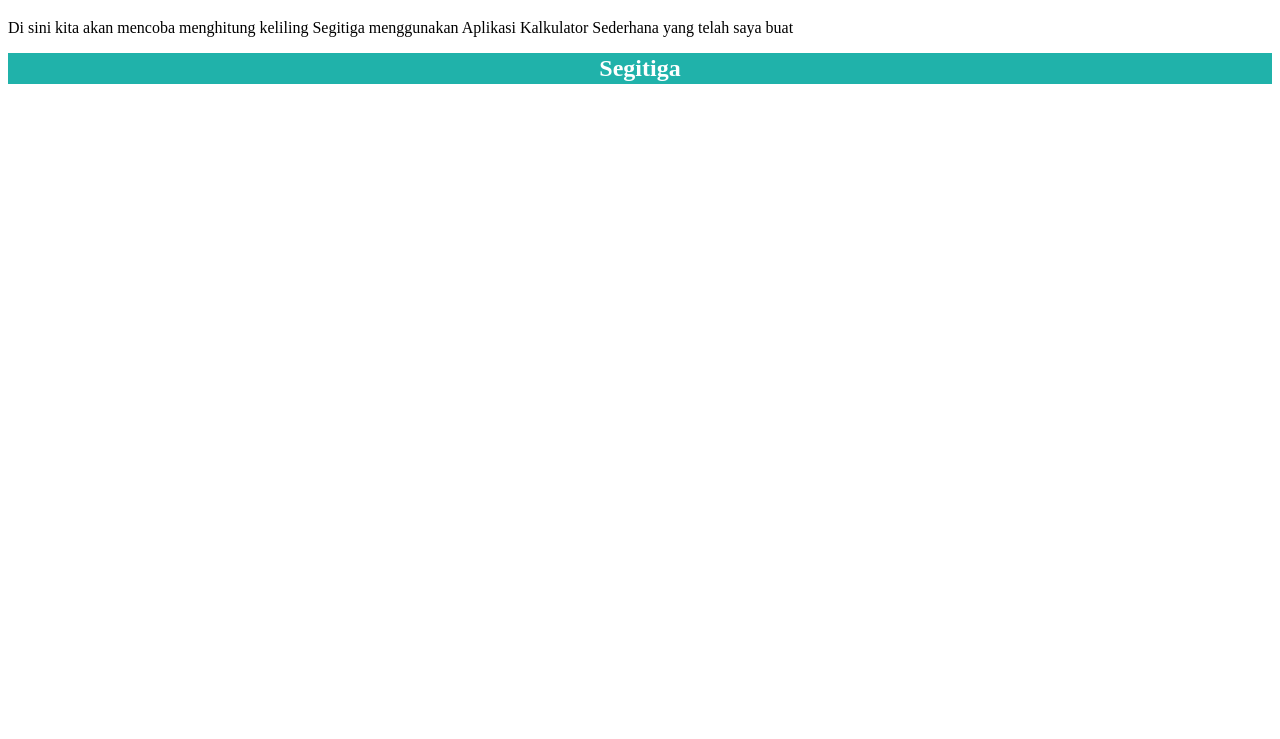
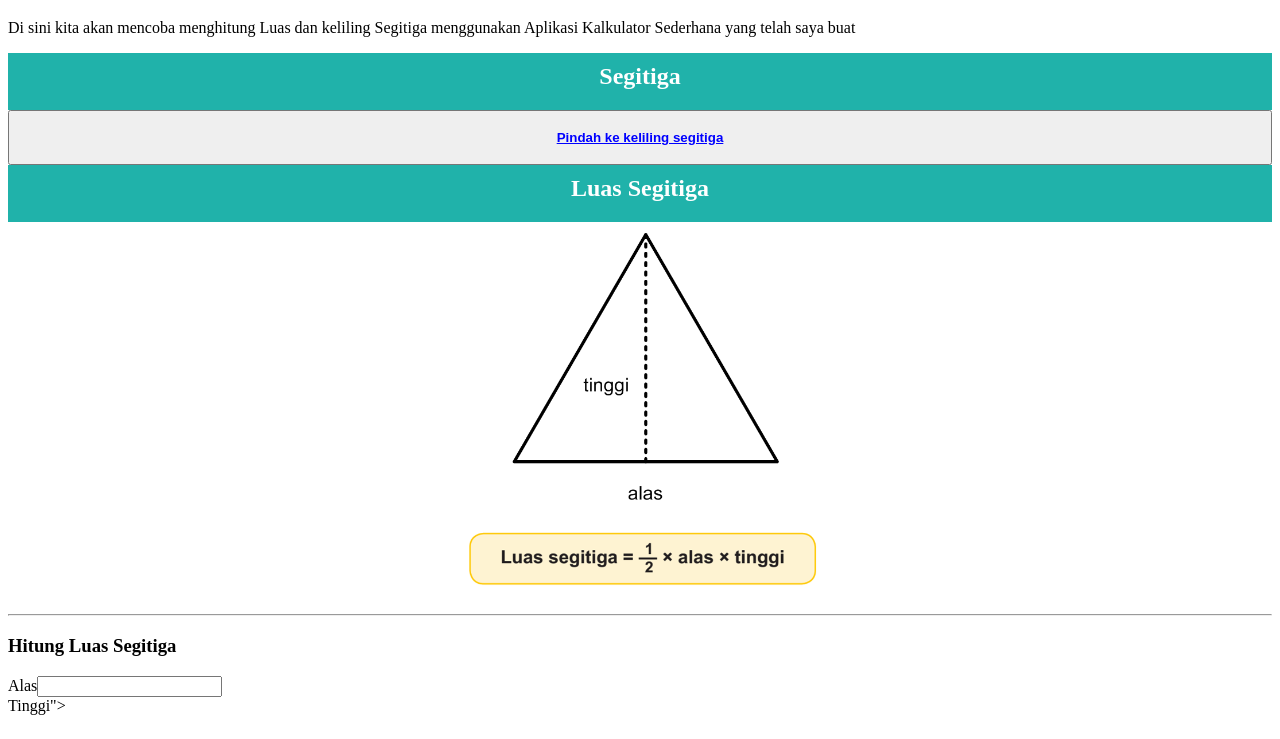
Before and after one commit to revou-fundamental-course/13-may-24-Yorayor, a plain HTML site: page index.html in a window 1280 px wide. Shown: the part 61-800 px from the top of the page. Drawn offline with Linux system fonts and the light colour scheme.

Commit message:
Third Config

```diff
--- a/css/style.css
+++ b/css/style.css
@@ -1,11 +1,28 @@
+.headerAwal {
+  text-align: center;
+}
+
 .section-content {
   background-color: lightseagreen;
   color: white;
   text-align: center;
-  padding-top: 2px;
+  padding-top: 10px;
   padding-bottom: 2px;
 }
 
 .section-content > h2 {
   margin: 0;
 }
+
+#pindah-keliling {
+  width: 100%;
+  padding-top: 18px;
+  padding-bottom: 18px;
+  font-weight: bolder;
+  color: blue;
+}
+
+.formula-img {
+  width: 30%;
+  text-align: center;
+}
--- a/index.html
+++ b/index.html
@@ -4,17 +4,47 @@
     <title>HTML Calculator</title>
     <link rel="stylesheet" href="css/style.css" />
   </head>
+
   <body>
     <header>
       <h1>Welcome to the HTML Calculator</h1>
       <section>
-        <p>Di sini kita akan mencoba menghitung keliling Segitiga menggunakan Aplikasi Kalkulator Sederhana yang telah saya buat</p>
+        <p>Di sini kita akan mencoba menghitung Luas dan keliling Segitiga menggunakan Aplikasi Kalkulator Sederhana yang telah saya buat</p>
       </section>
     </header>
     <section>
       <div class="section-content">
         <h2>Segitiga</h2>
+        <br />
       </div>
+
+      <button type="button" id="pindah-keliling"><u>Pindah ke keliling segitiga</u></button>
+    </section>
+
+    <section>
+      <div class="section-content">
+        <h2>Luas Segitiga</h2>
+        <br />
+      </div>
+
+      <div align="center">
+        <img src="img/Rumus Luas Segitiga.jpg" alt="Rumus Luas segitiga" class="formula-img" />
+      </div>
+      <hr />
+
+      <header>
+        <h3>Hitung Luas Segitiga</h3>
+      </header>
+
+      <form>
+        <section>
+          <div><label for="alas">Alas</label><input /></div>
+
+          <div>
+            <label for="tinggi">Tinggi"></label>
+          </div>
+        </section>
+      </form>
     </section>
   </body>
 </html>
```
Also changed, not shown: img/Rumus Luas Segitiga.jpg (added).
